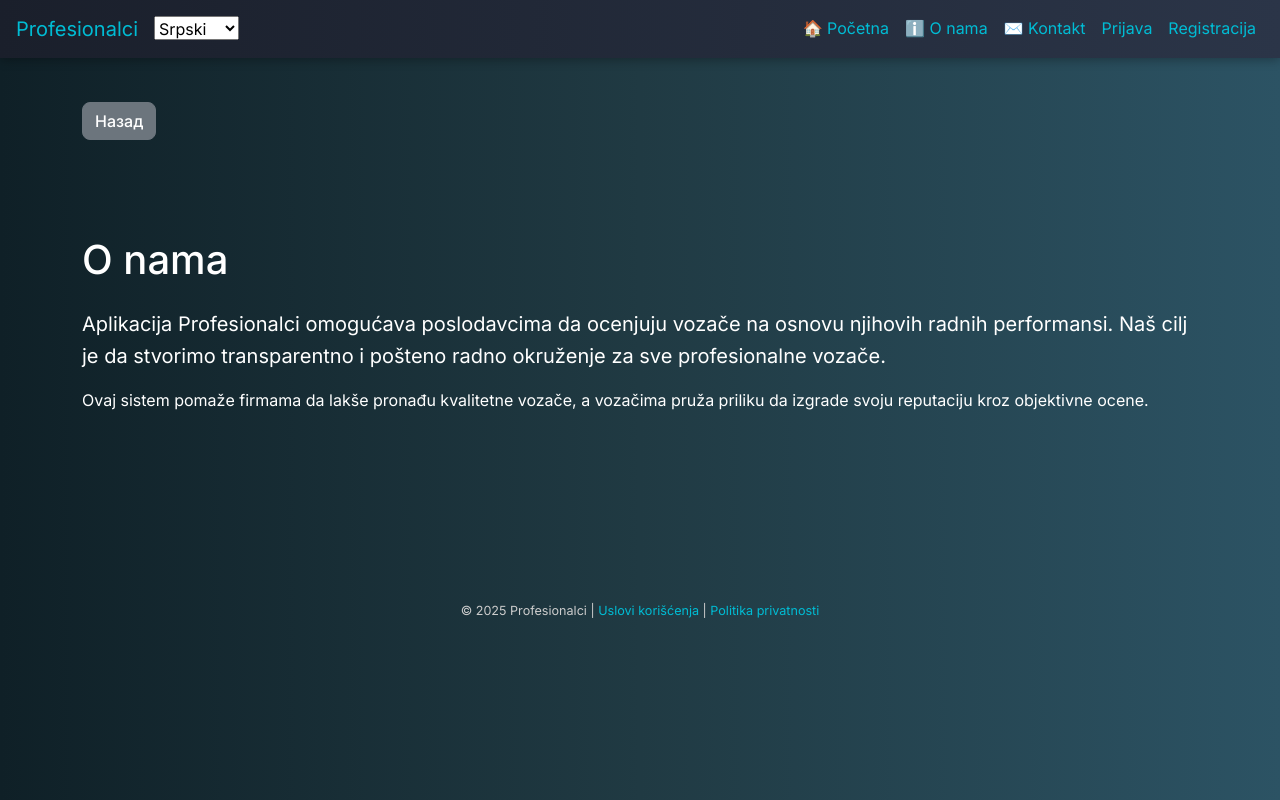
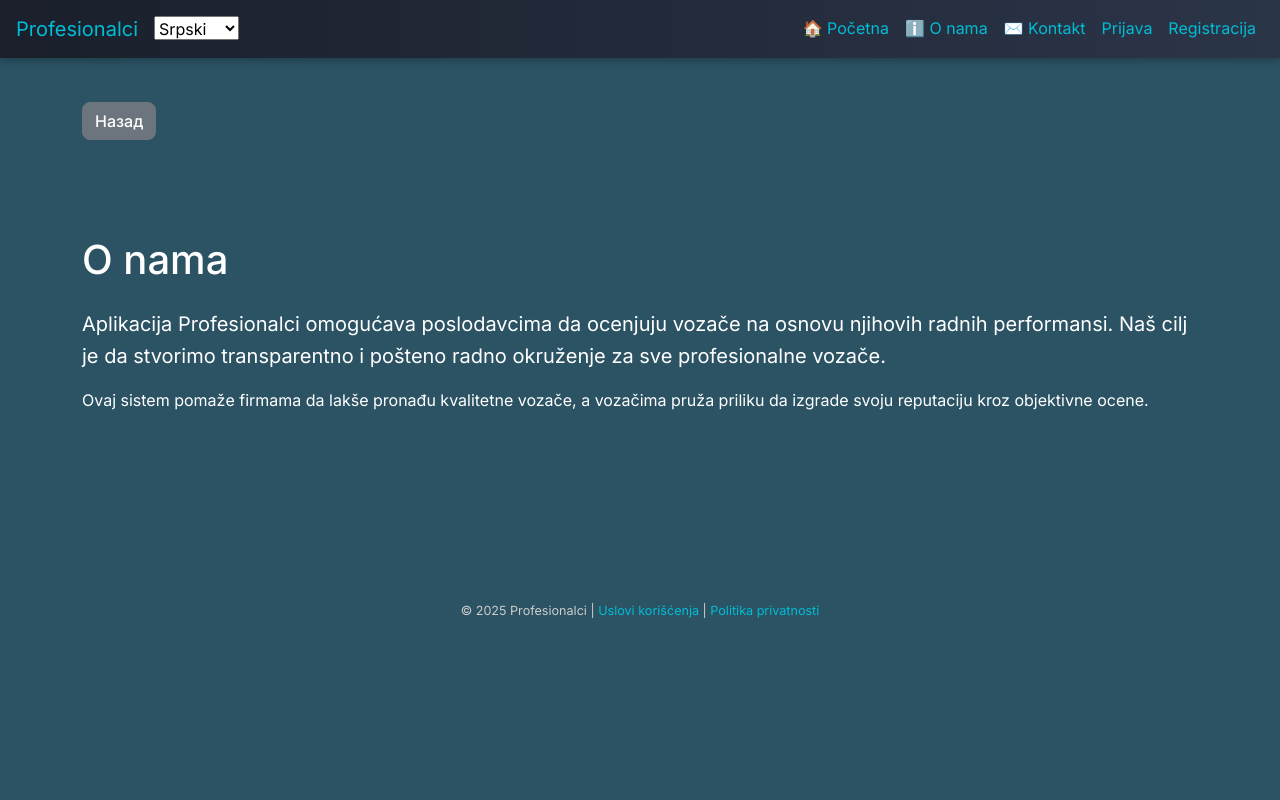
Before and after one commit to ivan1408993/profesionalci-app, a Flask app: page /about in a window 1280 px wide. Run offline with Flask 3, Linux system fonts and the light colour scheme; some libraries are stand-ins or nearby versions.

Commit message:
u style.css body promenjen na jednu boju - test #2c5364

```diff
--- a/app/static/css/style.css
+++ b/app/static/css/style.css
@@ -117,7 +117,7 @@ body {
 
 
 body {
-    background: linear-gradient(to right, #0f2027, #203a43, #2c5364);
+    background: #2c5364;
     color: white;
     min-height: 100vh;
     font-family: 'Inter', 'Segoe UI', Tahoma, Geneva, Verdana, sans-serif;
```
